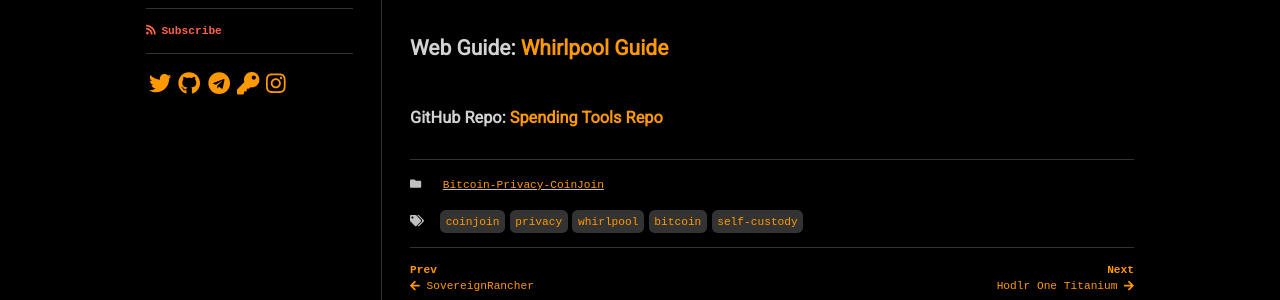
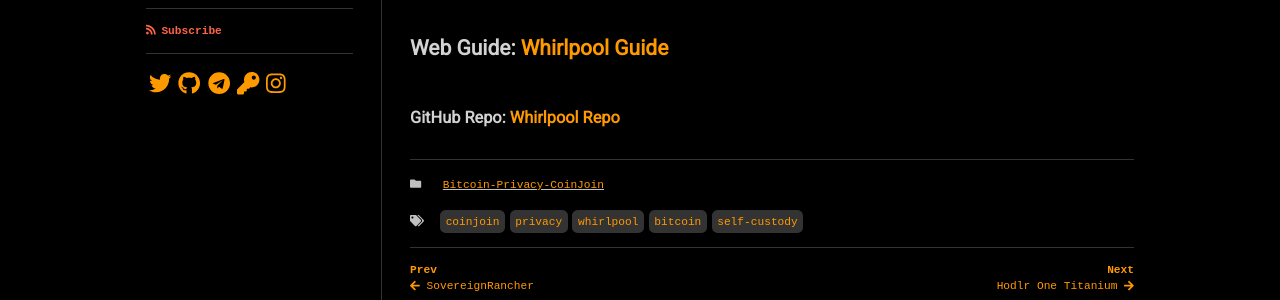
Before and after one commit to econoalchemist/econoalchemist.github.io, a Jekyll site: the page built from _posts/2022-07-25-Whirlpool.md, in a window 1280 px wide. Shown: the part 257-557 px from the top of the page. Built offline with Jekyll 4.4.1, drawn with Linux system fonts in a browser that asks for light colours; nearby versions of some CDN libraries; some web fonts are replaced.

Commit message:
Update 2022-07-25-Whirlpool.md

```diff
--- a/_posts/2022-07-25-Whirlpool.md
+++ b/_posts/2022-07-25-Whirlpool.md
@@ -8,4 +8,4 @@ author:
   - econoalchemist
 ---
 ## Web Guide: [Whirlpool Guide](https://econoalchemist.github.io/Whirlpool/)
-### GitHub Repo: [Spending Tools Repo](https://github.com/econoalchemist/Whirlpool)
+### GitHub Repo: [Whirlpool Repo](https://github.com/econoalchemist/Whirlpool)
```
